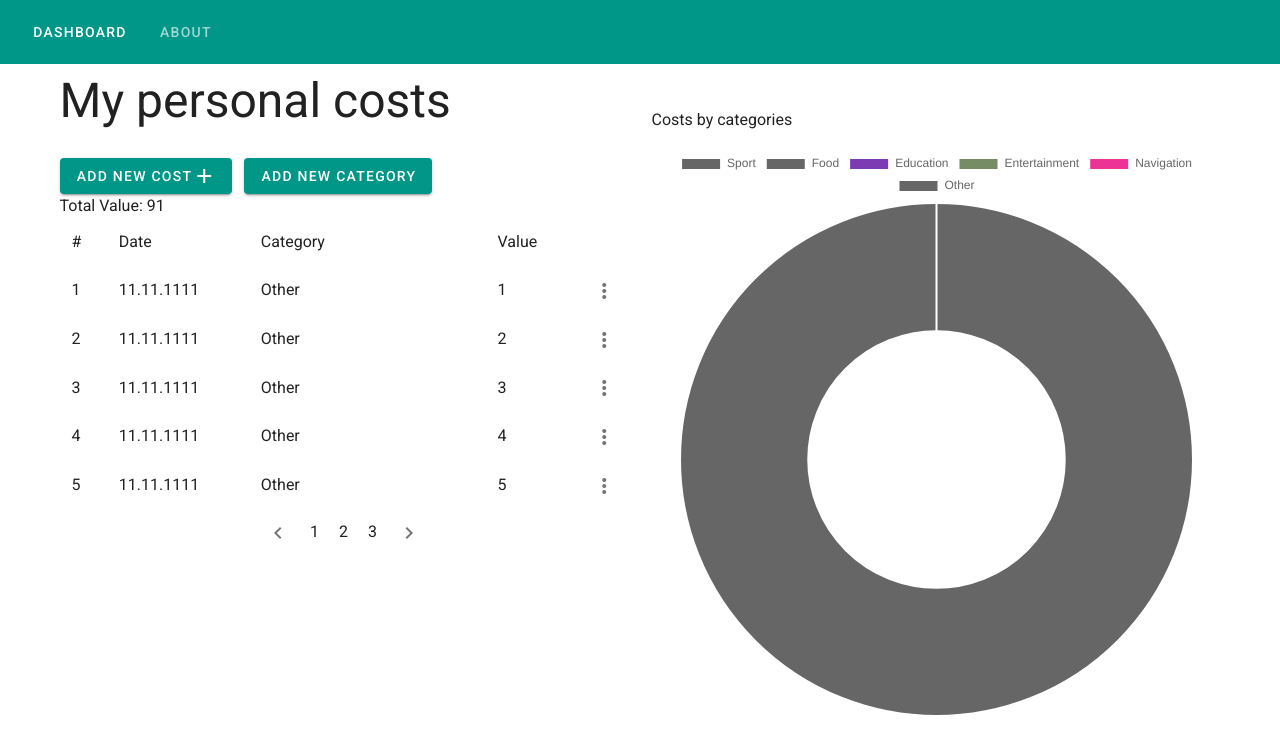
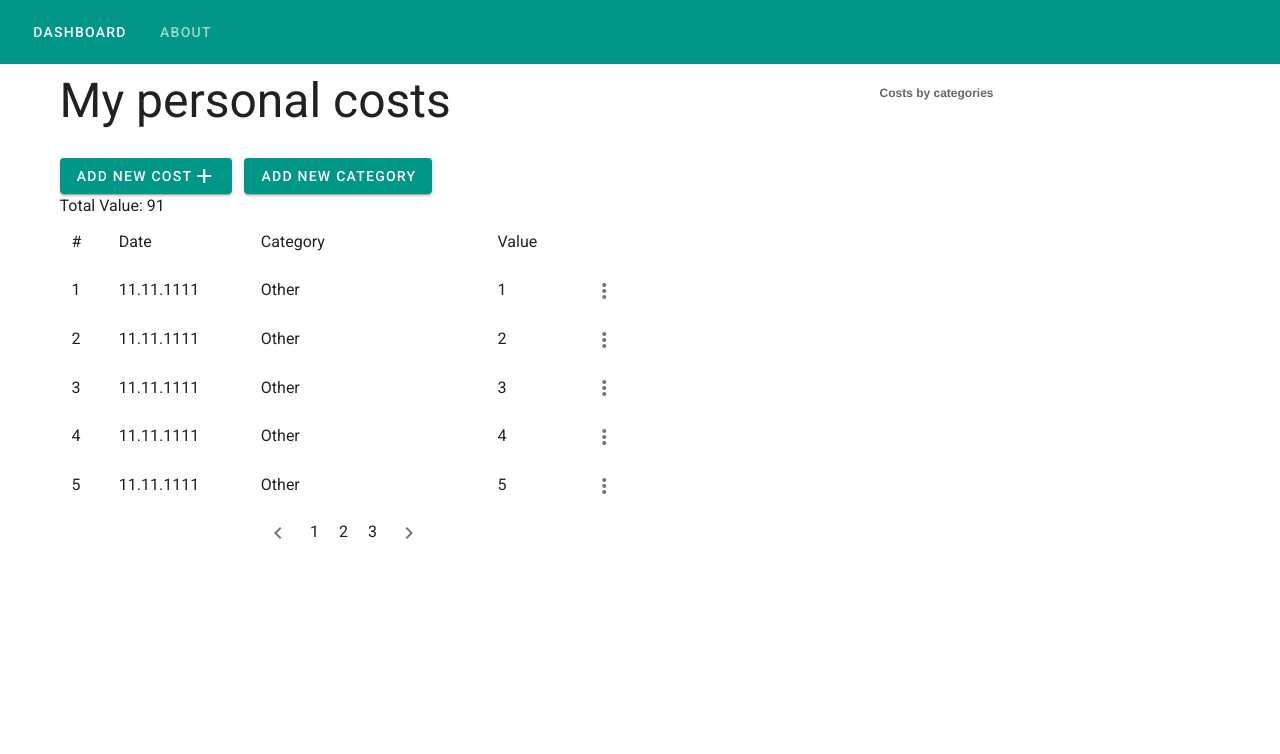
Before and after one commit to SiberianJohnny/gb_vue_project, a Vue app: page /dashboard in a window 1280 px wide. Shown: the top 754 px of the page. Built offline with nearby package versions, Linux system fonts and the light colour scheme.

Commit message:
Added some styles. Cant deal with watcher, so there are some chart display problems (works only after 2nd mounted())

```diff
--- a/src/components/Chart.js
+++ b/src/components/Chart.js
@@ -1,22 +1,14 @@
+
 import { Doughnut, mixins } from "vue-chartjs";
 const { reactiveProp } = mixins;
 
 export default {
   extends: Doughnut,
   mixins: [reactiveProp],
-  props: ["options"],
-  watch: {
-    chartData() {
-      this.render()
-    },
-  },
-  methods: {
-    render() {
+  props: ["chartData", "options"],
 
-      this.renderChart(this.chartData, this.options);
-    }
-  },
+
   mounted() {
-    this.render()
-  },
+    this.renderChart(this.chartData, this.options)
+  }
 };
--- a/src/components/ContextMenu.vue
+++ b/src/components/ContextMenu.vue
@@ -4,7 +4,7 @@
       v-for="(item, idx) in items"
       :key="idx"
       @click="onClick(item)"
-      class="mg-6"
+      class="mg-6 context__btn"
     >
       <v-icon>{{ item.icon }}</v-icon>
       {{ item.text }}
@@ -66,5 +66,14 @@ export default {
 .contextmenu {
   position: absolute;
   background: white;
+  padding: 10px;
+  border: 1px solid rgba(0, 0, 0, 0.39);
+  border-radius: 10px;
+}
+.context__btn {
+  cursor: pointer;
+}
+.context__btn:hover {
+  background: wheat;
 }
 </style>
--- a/src/pages/Dashboard.vue
+++ b/src/pages/Dashboard.vue
@@ -45,11 +45,10 @@
         </main>
       </v-col>
       <v-col>
-        <div class="app__title mb-4 mt-8">Costs by categories</div>
         <chart
+          ref="chart"
           :chart-data="chartData"
           :options="chartOptions"
-          chart:render
         ></chart>
       </v-col>
     </v-row>
@@ -83,14 +82,13 @@ export default {
       chartData: {},
       chartOptions: {
         responsive: true,
-        plugins: {
-          legend: {
-            position: "top",
-          },
-          title: {
-            display: true,
-            text: "Costs by categories",
-          },
+        legend: {
+          position: "right",
+        },
+        title: {
+          display: true,
+          position: "top",
+          text: "Costs by categories",
         },
       },
       outcome: [],
@@ -137,6 +135,9 @@ export default {
       };
     },
     getChartData() {
+      let categories = this.$store.state.categories.map((a) => a);
+      let colors = [];
+      let outcome = [];
       this.$store.state.categories.forEach((category) => {
         let categoryOutcome = 0;
         this.$store.state.paymentsList.forEach((item) => {
@@ -144,12 +145,13 @@ export default {
             categoryOutcome += item.value;
           }
         });
-        this.outcome.push(categoryOutcome);
-        this.chartCategories.push(category);
-        this.chartColors.push(
-          "#" + (((1 << 24) * Math.random()) | 0).toString(16)
-        );
+        outcome.push(categoryOutcome);
+        colors.push("#" + (((1 << 24) * Math.random()) | 0).toString(16));
       });
+
+      this.chartCategories = categories;
+      this.outcome = outcome;
+      this.chartColors = colors;
     },
   },
 
@@ -168,6 +170,9 @@ export default {
   mounted() {
     this.$modal.EventBus.$on("show", this.onModalOpen);
     this.$modal.EventBus.$on("hide", this.onModalClose);
+
+    this.getChartData();
+    this.fillChartData();
   },
   beforeDestroy() {
     this.$modal.EventBus.$off("show", this.onModalOpen);
@@ -186,9 +191,6 @@ export default {
     if (page) {
       this.onChangePage(page);
     }
-
-    this.getChartData();
-    this.fillChartData();
   },
 };
 </script>
--- a/src/store/index.js
+++ b/src/store/index.js
@@ -19,7 +19,7 @@ export default new Vuex.Store({
     },
 
     setCurrentRow(state, payload) {
-      state.rowToChange += payload
+      state.rowToChange = payload
     },
 
     addChangesToPaymentsList(state, payload) {
```
